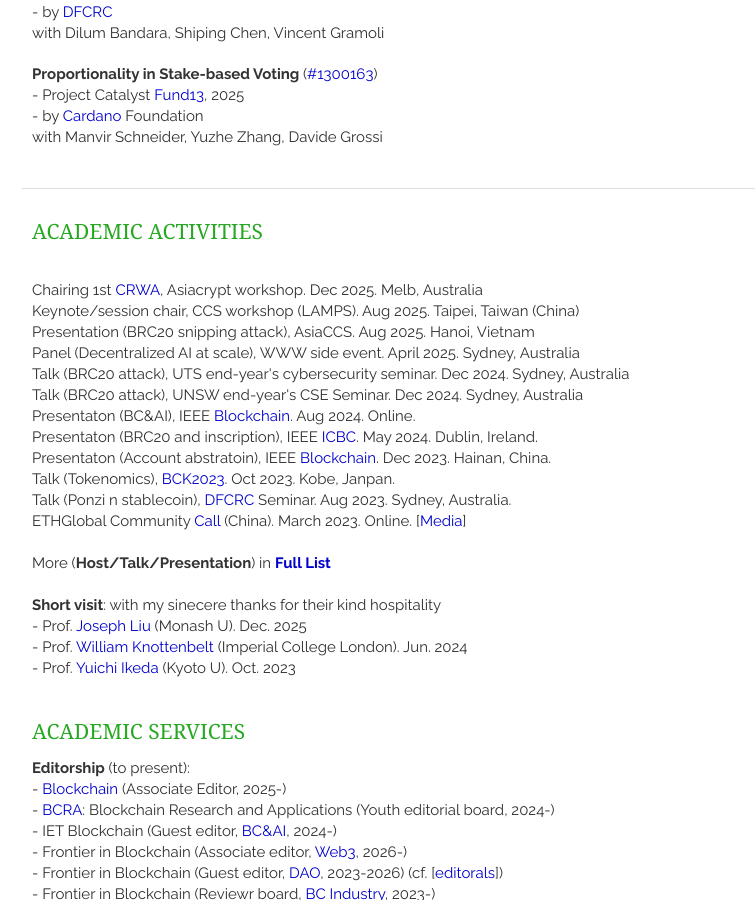
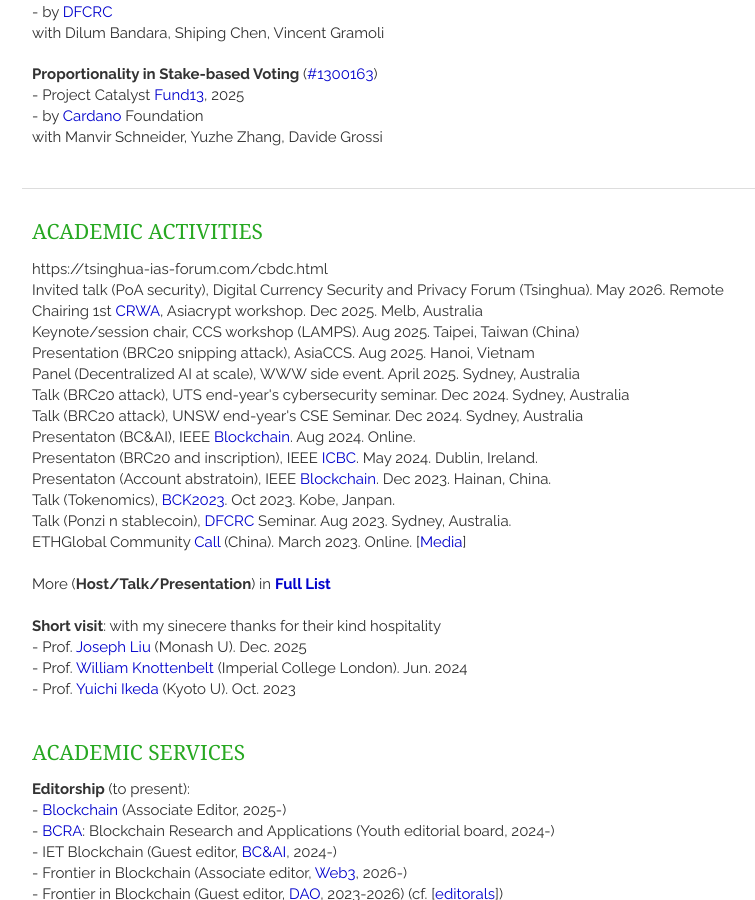
Before and after one commit to qinwang-git/qinwang-git.github.io, a Jekyll site: the page built from index.html, in a window 1280 px wide and 900 px high, scrolled down 2095 px. Shown: the whole window, without its empty margins (328-1083 px from the left). Built offline with Jekyll 4.4.1, drawn with Linux system fonts in a browser that asks for light colours; nearby versions of some CDN libraries; a script that is not in the unit is left out; the list of posts is cut into pages by our own code.

Commit message:
Add invited talk details to service.html
Added a link to an invited talk on CBDC security.

```diff
--- a/_includes/service.html
+++ b/_includes/service.html
@@ -3,6 +3,8 @@
     <h1>Academic Activities</h1>
     <article>
      <p>
+         https://tsinghua-ias-forum.com/cbdc.html
+      <br>Invited talk (PoA security), Digital Currency Security and Privacy Forum (Tsinghua). May 2026. Remote
       <br>Chairing 1st <a href="https://crwa.site" target="_blank">CRWA</a>, Asiacrypt workshop. Dec 2025. Melb, Australia
       <br>Keynote/session chair, CCS workshop (LAMPS). Aug 2025. Taipei, Taiwan (China)
       <br>Presentation (BRC20 snipping attack), AsiaCCS. Aug 2025. Hanoi, Vietnam
```
